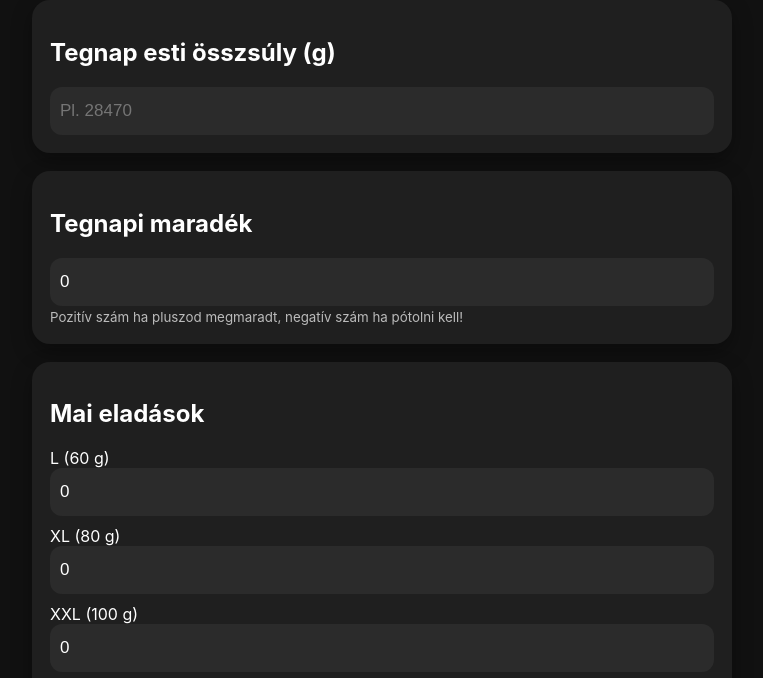
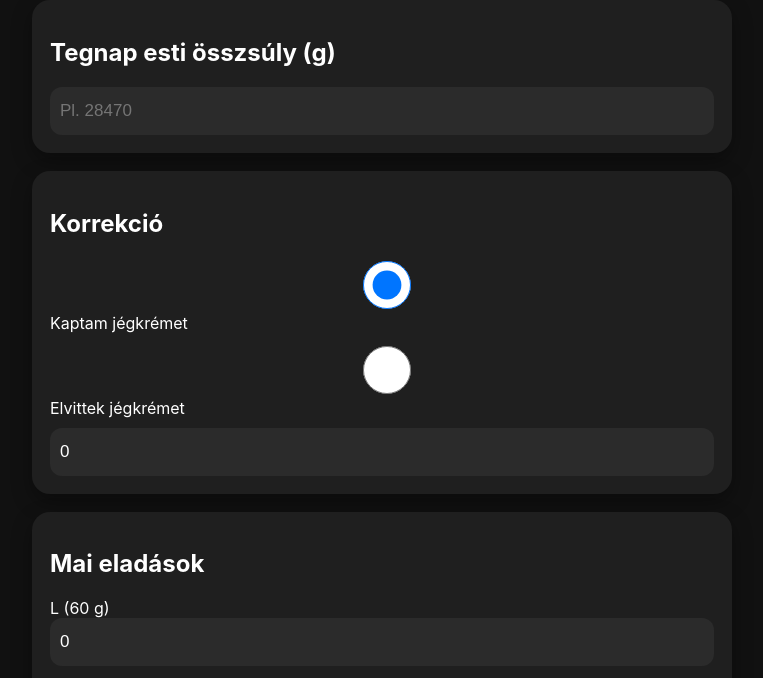
Before and after one commit to vlajos004/kimintvetugyarat, a plain HTML site: page index.html in a window 1280 px wide. Shown: the part 100-778 px from the top of the page, without its empty margins (258-1021 px from the left). Drawn offline with Linux system fonts and the light colour scheme.

Commit message:
Update index.html

```diff
--- a/index.html
+++ b/index.html
@@ -13,9 +13,25 @@
 </div>
 
 <div class="card">
-<h2>Tegnapi maradék</h2>
-<input id="extra" type="number" value="0">
-<small>Pozitív szám ha pluszod megmaradt, negatív szám ha pótolni kell!</small>
+
+    <h2>Korrekció</h2>
+
+    <label>
+        <input type="radio" name="extraType" value="received" checked>
+        Kaptam jégkrémet
+    </label>
+
+    <label>
+        <input type="radio" name="extraType" value="taken">
+        Elvittek jégkrémet
+    </label>
+
+    <input
+        id="extra"
+        type="number"
+        value="0"
+        placeholder="Gramm">
+
 </div>
 
 <div class="card">
```
